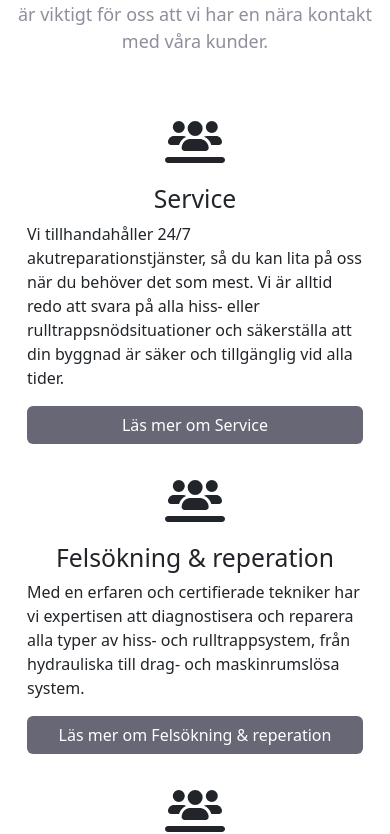
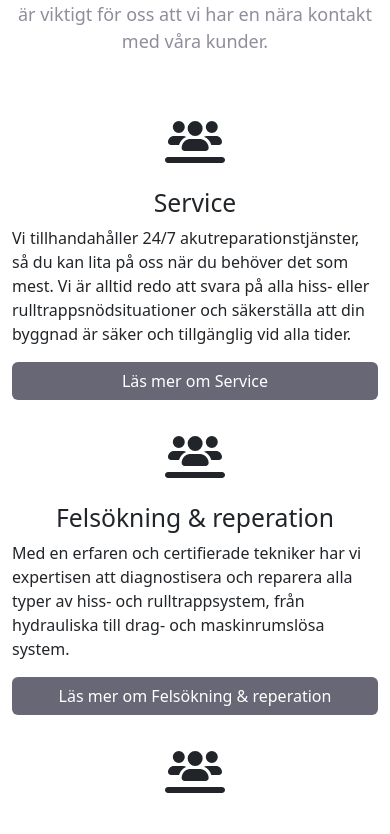
Before and after one commit to patrikyo/tayo-fe, a React (Create React App) app: page / in a window 390 px wide. Shown: the part 870-1704 px from the top of the page. Built offline with nearby package versions, Linux system fonts and the light colour scheme.

Commit message:
Adds flex to card

```diff
--- a/src/components/card/Card.css
+++ b/src/components/card/Card.css
@@ -1,9 +1,14 @@
 .card__container {
     padding: 15px;
+
 }
 
 .card__container--sm {
     max-width: 390px;
+    display: flex;
+    flex-direction: column;
+    justify-content: space-between;
+    min-height: 300px;
 }
 
 .card__container--md{
@@ -45,17 +50,10 @@ transform: scale(3);
     width: 100%;
 }
 
-a.card__button--light {
-    background-color: #676776 ;
-    color: white ;
+.card__button--light {
+    background-color: #676776 !important;
+    color: white !important;
 }
-
-a.card__button--light:hover {
-    background-color: #676776 ;
-    color: white;
-     opacity: 0.9;
-}
-
 
 .card__button--dark{
     background-color: #192024 ;
@@ -74,6 +72,10 @@ a.card__button--light:hover {
 
 
 @media screen and (max-width: 540px){
+    .card__container {
+        padding: 15px 0;
+
+    }
     .card__container--light {
         padding: 0 0 2.5em 0;
     }
--- a/src/components/card/Card.js
+++ b/src/components/card/Card.js
@@ -29,7 +29,7 @@ const Card = (props) => {
             href={`#${props.sectionId}`}
             className={`card__button ${
               props.theme === "light"
-                ? "btn  card__button--light"
+                ? "btn card__button--light"
                 : "card__button--dark"
             }  `}
           >
```
